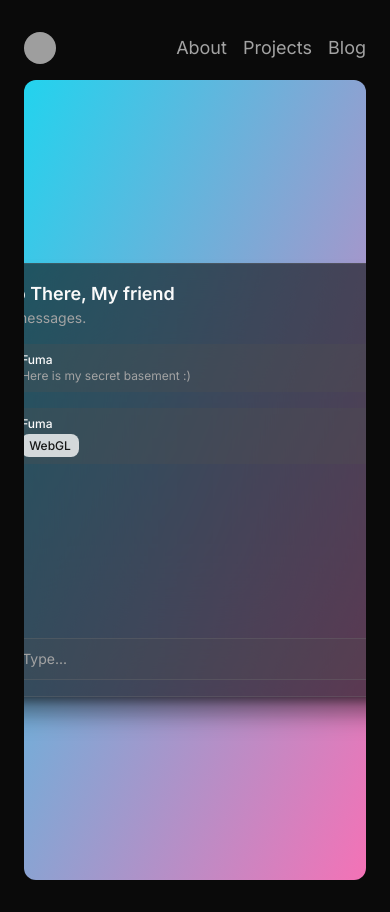
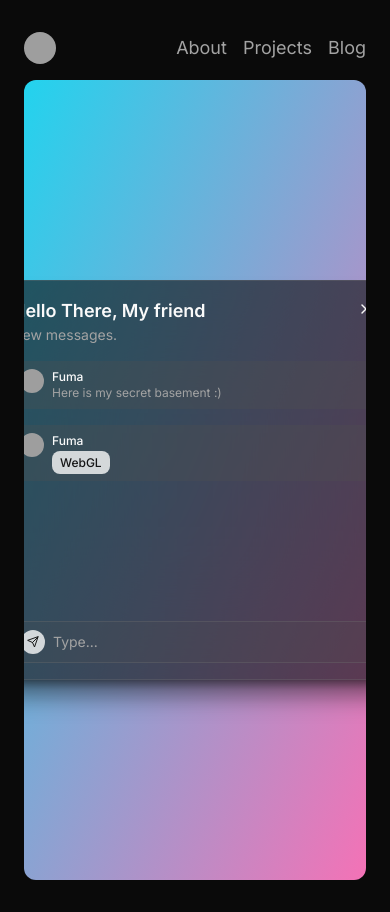
Before and after one commit to fuma-nama/portfolio-2024, a Next.js app: page /playground in a window 390 px wide. Built offline with nearby package versions, Linux system fonts and the light colour scheme; grey boxes are pictures that could not be loaded.

Commit message:
Playground support mobile view

```diff
--- a/app/(full)/playground/page.tsx
+++ b/app/(full)/playground/page.tsx
@@ -67,9 +67,9 @@ export default function Page() {
     >
       <div
         ref={boxRef}
-        className="relative w-[800px] flex-shrink-0 bg-neutral-950/60 backdrop-blur-3xl p-4 rounded-2xl border border-neutral-500/30 flex flex-row gap-4 shadow-xl shadow-neutral-950/50"
+        className="relative w-[400px] h-[400px] flex-shrink-0 bg-neutral-950/60 backdrop-blur-3xl p-4 rounded-2xl border border-neutral-500/30 flex flex-row gap-4 shadow-xl shadow-neutral-950/50 sm:w-[800px]"
       >
-        <div className="flex flex-col gap-1.5 bg-neutral-600/20 border border-neutral-500/30 rounded-xl p-1 w-[20%] h-[400px]">
+        <div className="flex flex-col gap-1.5 bg-neutral-600/20 border border-neutral-500/30 rounded-xl p-1 w-[20%] max-sm:hidden">
           {["Fuma", "Joulev", "John", "Alfonsus"].map((name) => (
             <User key={name} name={name} active={name === user} />
           ))}
```
